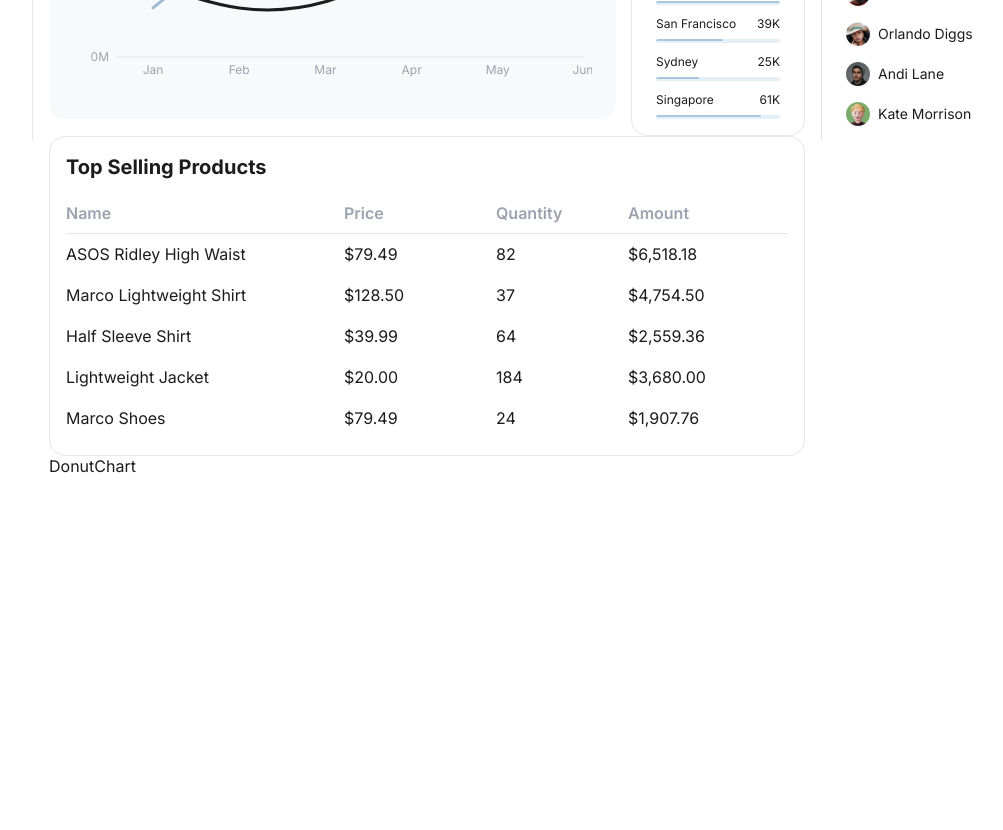
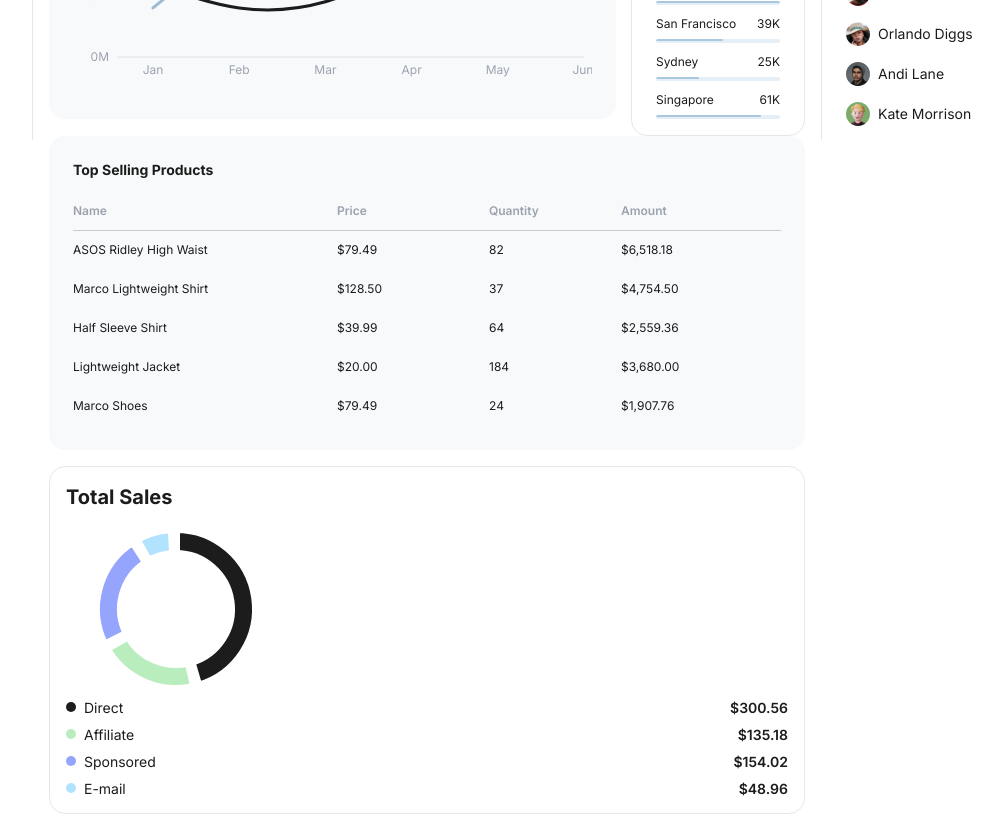
Before and after one commit to hssaluja25/dashboard, a React (Vite) app: page / in a window 1280 px wide. Shown: the part 660-1490 px from the top of the page, without its empty margins (179-1182 px from the left). Before the commit the page ends 1152 px from the top, so only its background shows below. Built offline with nearby package versions, Linux system fonts and the light colour scheme.

Commit message:
add donutchart

```diff
--- a/src/index.css
+++ b/src/index.css
@@ -179,15 +179,14 @@ body {
 }
 
 .tsp-card {
-  background: var(--surface);
-  border: 1px solid var(--border);
+  background: #F7F9FB;
   border-radius: 16px;
-  padding: 16px;
+  padding: 24px;
 }
 
 .tsp-title {
-  font-size: 20px;
-  line-height: 28px;
+  font-size: 14px;
+  line-height: 20px;
   font-weight: 700;
   color: var(--text);
   margin-bottom: 12px;
@@ -208,7 +207,7 @@ body {
 .tsp-head {
   color: var(--text-muted);
   font-weight: 600;
-  border-bottom: 1px solid var(--border);
+  border-bottom: 1px solid #1C1C1C33;
 }
 
 .tsp-tbody .tsp-row {
@@ -218,7 +217,8 @@ body {
 .tsp-td,
 .tsp-th {
   color: var(--text);
-  font-size: 16px;
+  font-size: 12px;
+  line-height: 18px;
 }
 
 .tsp-th {
@@ -245,6 +245,81 @@ body {
     opacity: 1;
     transform: translateY(0);
   }
+}
+
+.donut-card {
+  background: var(--surface);
+  border: 1px solid var(--border);
+  border-radius: 16px;
+  padding: 16px;
+  margin-top: 16px;
+}
+
+.donut-title {
+  font-size: 20px;
+  line-height: 28px;
+  font-weight: 700;
+  color: var(--text);
+  margin-bottom: 8px;
+}
+
+.donut-chart {
+  position: relative;
+  width: 220px;
+  height: 180px;
+}
+
+.donut-center {
+  position: absolute;
+  left: 50%;
+  top: 50%;
+  transform: translate(-50%, -50%);
+  background: #2e2f31;
+  color: white;
+  padding: 6px 10px;
+  border-radius: 10px;
+  font-size: 14px;
+  box-shadow: 0 6px 14px rgba(0, 0, 0, .15);
+}
+
+.donut-legend {
+  list-style: none;
+  padding: 0;
+  margin: 0;
+  display: grid;
+  gap: 10px;
+}
+
+.donut-row {
+  display: flex;
+  align-items: center;
+  justify-content: space-between;
+  gap: 8px;
+}
+
+.donut-row .legend-left {
+  display: inline-flex;
+  align-items: center;
+  gap: 8px;
+}
+
+.donut-row .dot {
+  width: 10px;
+  height: 10px;
+  border-radius: 9999px;
+  background: #999;
+  display: inline-block;
+}
+
+.donut-row .name {
+  color: var(--text);
+  font-size: 14px;
+}
+
+.donut-row .value {
+  color: var(--text);
+  font-weight: 600;
+  font-size: 14px;
 }
 
 .dashboard {
--- a/src/molecules/DonutChart.jsx
+++ b/src/molecules/DonutChart.jsx
@@ -1,7 +1,78 @@
-import React from "react";
+import React, { useMemo, useState } from "react";
+import { mockData } from "@/models/mockData";
+import { PieChart, Pie, Cell, ResponsiveContainer, Tooltip } from "recharts";
+
+const COLORS = {
+  Direct: "#1C1C1C",
+  Affiliate: "#BAEDBD",
+  Sponsored: "#95A4FC",
+  "E-mail": "#B1E3FF",
+};
+
+const currency = (n) => `$${n.toFixed(2)}`;
 
 const DonutChart = () => {
-  return <div>DonutChart</div>;
+  const data = useMemo(() => mockData.salesChannels, []);
+  const [active, setActive] = useState(0);
+
+  return (
+    <section className="donut-card">
+      <h3 className="donut-title">Total Sales</h3>
+      <div>
+        <div className="donut-chart">
+          <ResponsiveContainer>
+            <PieChart>
+              <Pie
+                data={data}
+                dataKey="amount"
+                nameKey="channel"
+                innerRadius={55}
+                outerRadius={80}
+                strokeWidth={8}
+                stroke="var(--surface)"
+                paddingAngle={3}
+                startAngle={90}
+                endAngle={-270}
+                onMouseLeave={() => setActive(active)}
+              >
+                {data.map((entry, index) => (
+                  <Cell
+                    key={entry.channel}
+                    fill={COLORS[entry.channel] || "#ccc"}
+                    onMouseEnter={() => setActive(index)}
+                  />
+                ))}
+              </Pie>
+              <Tooltip
+                cursor={false}
+                contentStyle={{
+                  background: "var(--surface)",
+                  border: "1px solid var(--border)",
+                  borderRadius: 8,
+                }}
+                formatter={(value, name) => [currency(value), name]}
+              />
+            </PieChart>
+          </ResponsiveContainer>
+        </div>
+
+        <ul className="donut-legend">
+          {data.map((d) => (
+            <li key={d.channel} className="donut-row">
+              <span className="legend-left">
+                <span
+                  className="dot"
+                  style={{ background: COLORS[d.channel] || "#ccc" }}
+                />
+                <span className="name">{d.channel}</span>
+              </span>
+              <span className="value">{currency(d.amount)}</span>
+            </li>
+          ))}
+        </ul>
+      </div>
+    </section>
+  );
 };
 
 export default DonutChart;
```
